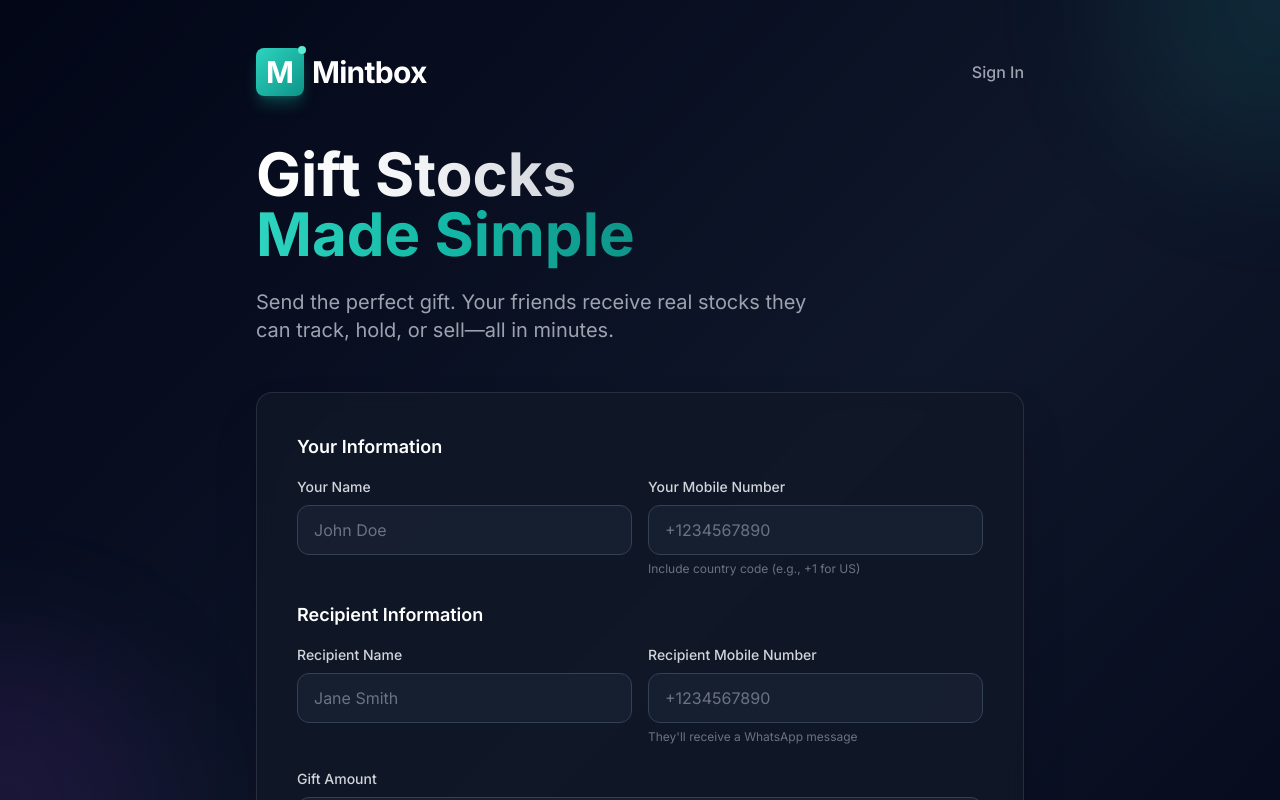
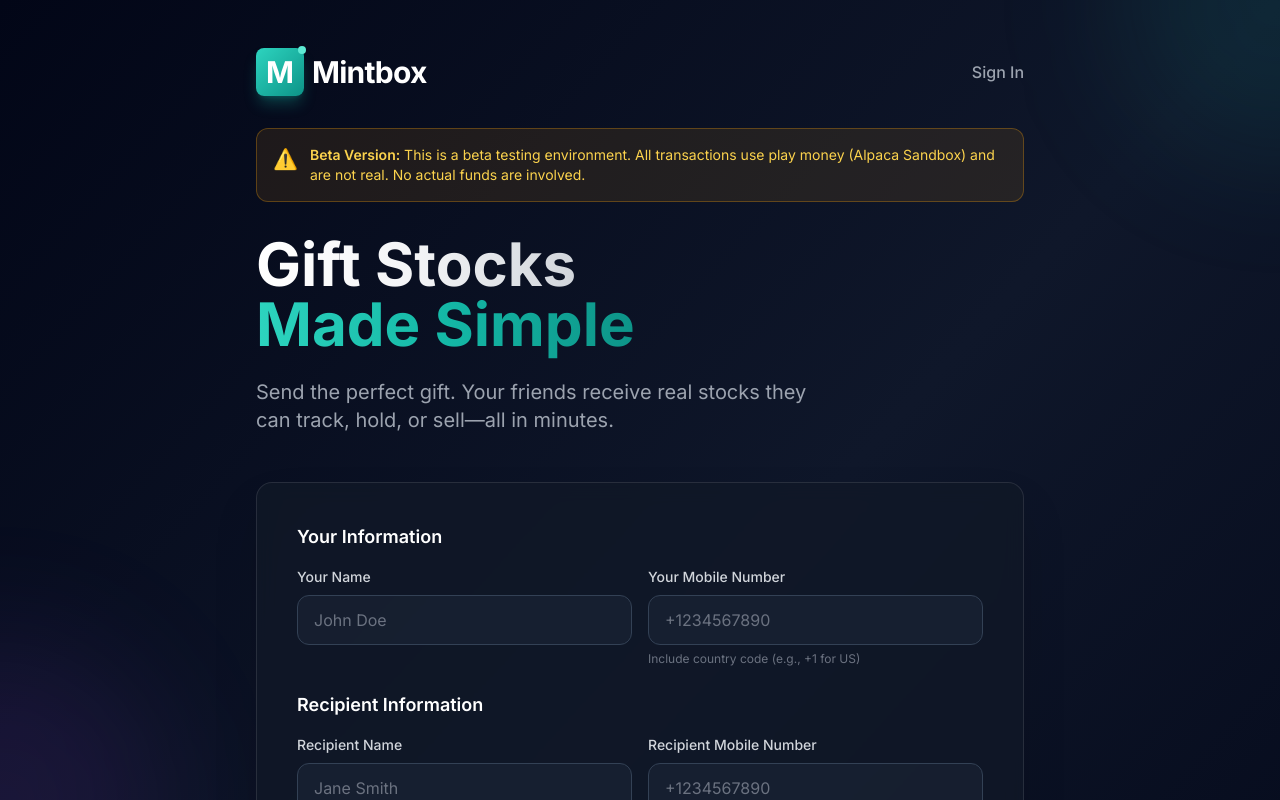
Before and after one commit to itamarbesor-glitch/yazamuk, a Next.js app: page / in a window 1280 px wide. Shown: the top 800 px of the page. Built offline with nearby package versions, Linux system fonts and the light colour scheme.

Commit message:
Add beta disclaimer noting play money and Sandbox environment

```diff
--- a/app/claim/[id]/page.tsx
+++ b/app/claim/[id]/page.tsx
@@ -263,6 +263,18 @@ export default function ClaimPage() {
       </div>
 
       <div className="relative max-w-2xl mx-auto">
+        {/* Beta Disclaimer */}
+        <div className="mb-4 sm:mb-6 p-3 sm:p-4 bg-amber-500/10 border border-amber-500/30 rounded-xl">
+          <div className="flex items-start gap-2.5 sm:gap-3">
+            <div className="text-base sm:text-lg flex-shrink-0">⚠️</div>
+            <div className="flex-1 min-w-0">
+              <p className="text-xs sm:text-sm text-amber-300 leading-relaxed">
+                <strong className="font-semibold">Beta Version:</strong> This is a beta testing environment. All transactions use play money (Alpaca Sandbox) and are not real.
+              </p>
+            </div>
+          </div>
+        </div>
+
         <div className="mb-6 sm:mb-8 text-center">
           <h1 className="text-2xl sm:text-3xl md:text-4xl font-bold mb-4 sm:mb-6 bg-gradient-to-r from-white via-gray-200 to-gray-400 bg-clip-text text-transparent">
             You received a gift! 🎁
--- a/app/page.tsx
+++ b/app/page.tsx
@@ -64,7 +64,7 @@ export default function Home() {
       <div className="relative container mx-auto px-4 py-6 sm:py-8 md:py-12">
         <div className="max-w-3xl mx-auto">
           {/* Header */}
-          <div className="flex justify-between items-center mb-8 sm:mb-12 animate-fade-in">
+          <div className="flex justify-between items-center mb-6 sm:mb-8 animate-fade-in">
             <Logo size="lg" />
             <a
               href="/login"
@@ -72,6 +72,18 @@ export default function Home() {
             >
               Sign In
             </a>
+          </div>
+
+          {/* Beta Disclaimer */}
+          <div className="mb-6 sm:mb-8 p-3 sm:p-4 bg-amber-500/10 border border-amber-500/30 rounded-xl animate-fade-in">
+            <div className="flex items-start gap-2.5 sm:gap-3">
+              <div className="text-lg sm:text-xl flex-shrink-0">⚠️</div>
+              <div className="flex-1 min-w-0">
+                <p className="text-xs sm:text-sm text-amber-300 leading-relaxed">
+                  <strong className="font-semibold">Beta Version:</strong> This is a beta testing environment. All transactions use play money (Alpaca Sandbox) and are not real. No actual funds are involved.
+                </p>
+              </div>
+            </div>
           </div>
 
           {/* Hero Section */}
--- a/app/portfolio/[accountId]/page.tsx
+++ b/app/portfolio/[accountId]/page.tsx
@@ -224,6 +224,18 @@ export default function PortfolioPage() {
       </div>
 
       <div className="relative max-w-6xl mx-auto">
+        {/* Beta Disclaimer */}
+        <div className="mb-4 sm:mb-6 p-3 sm:p-4 bg-amber-500/10 border border-amber-500/30 rounded-xl">
+          <div className="flex items-start gap-2.5 sm:gap-3">
+            <div className="text-base sm:text-lg flex-shrink-0">⚠️</div>
+            <div className="flex-1 min-w-0">
+              <p className="text-xs sm:text-sm text-amber-300 leading-relaxed">
+                <strong className="font-semibold">Beta Version:</strong> This is a beta testing environment using Alpaca Sandbox. All money shown is play money and not real. No actual funds are involved.
+              </p>
+            </div>
+          </div>
+        </div>
+
         <div className="mb-6 sm:mb-8 flex flex-col sm:flex-row justify-between items-start sm:items-center gap-4">
           <div>
             <h1 className="text-2xl sm:text-3xl md:text-4xl font-bold mb-2 bg-gradient-to-r from-white via-gray-200 to-gray-400 bg-clip-text text-transparent">
```
